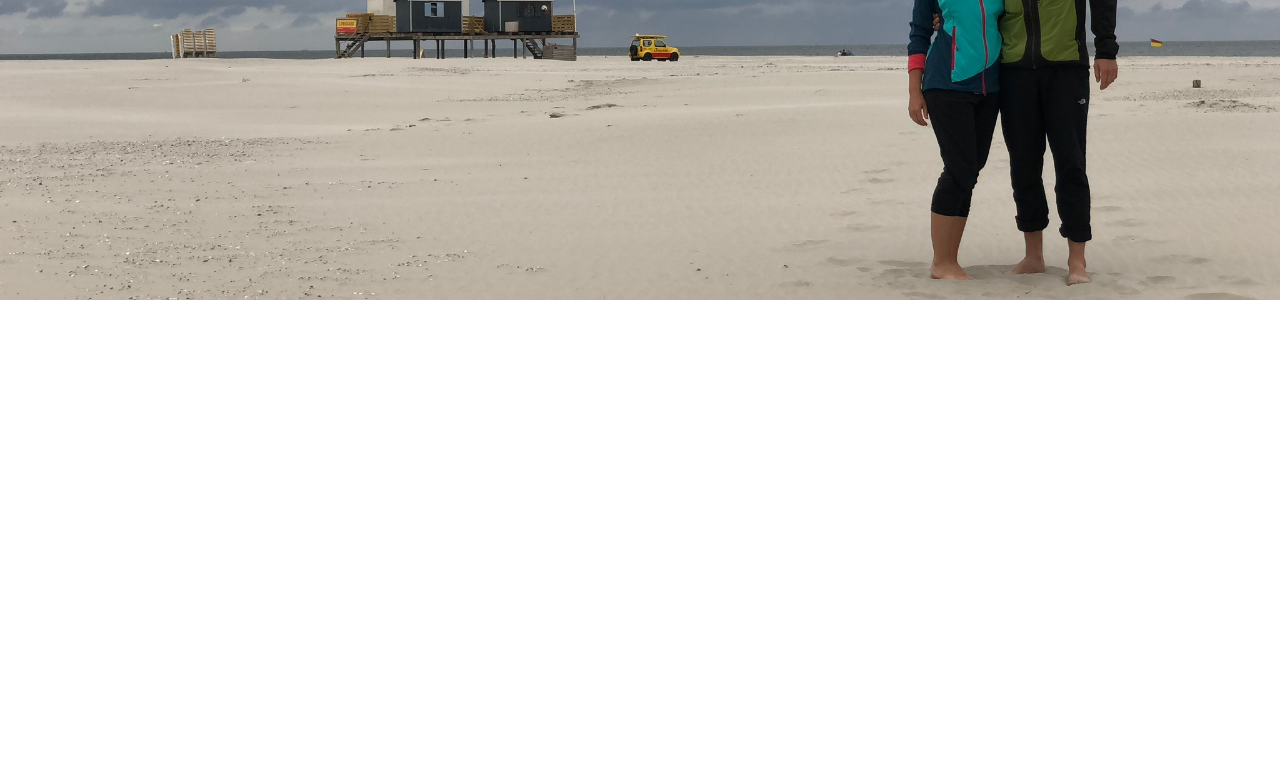
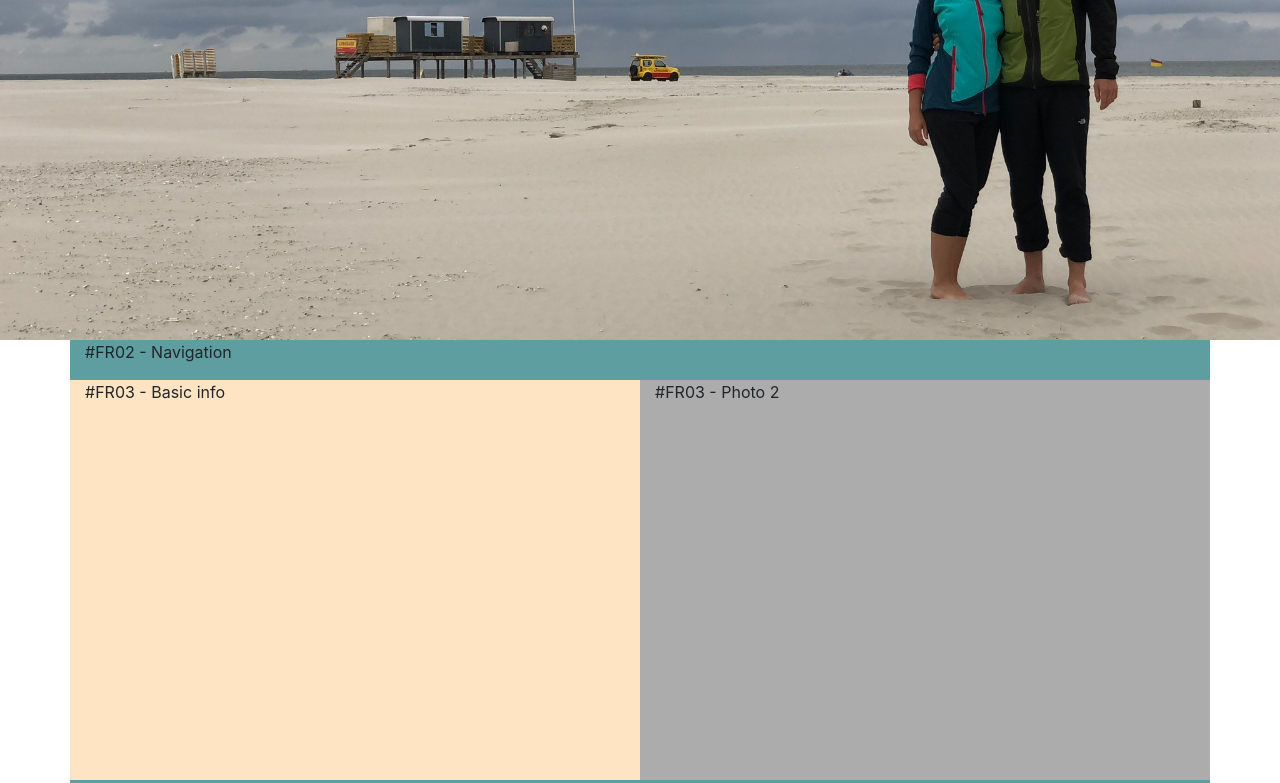
Before and after one commit to vlnevyhosteny/we-are-getting-married, a Next.js app: page / in a window 1280 px wide. Shown: the part 300-1083 px from the top of the page. Before the commit the page ends 800 px from the top, so only its background shows below. Built offline with nearby package versions, Linux system fonts and the light colour scheme.

Commit message:
feat: wireframe

```diff
--- a/pages/index.tsx
+++ b/pages/index.tsx
@@ -4,6 +4,7 @@ import styles from '../styles/Home.module.scss';
 
 export default function Home(): JSX.Element {
   return (
+    <div>
       <Container fluid>
         <Row>
           <Col className="utils-padding-none">
@@ -14,11 +15,48 @@ export default function Home(): JSX.Element {
                 layout="fill"
                 objectFit="cover"
                 objectPosition="center right"
-              quality={95}
+                quality={100}
               />
+              <p>#FR01 - Photo 1</p>
             </div>
           </Col>
         </Row>
       </Container>
+      <Container>
+        <Row>
+          <Col className="utils-wip blue" style={{ height: '5vh' }}>
+            #FR02 - Navigation
+          </Col>
+        </Row>
+        <Row>
+          <Col xs={12} lg={6} className="utils-wip bisque">
+            <p>#FR03 - Basic info</p>
+          </Col>
+          <Col xs={12} lg={6} className="utils-wip grey">
+            <p>#FR03 - Photo 2</p>
+          </Col>
+        </Row>
+        <Row>
+          <Col className="utils-wip blue">Accomodation info + foto</Col>
+        </Row>
+        <Row>
+          <Col xs={12} lg={6} className="utils-wip grey">
+            <p>#FR04 - Parking info</p>
+          </Col>
+          <Col xs={12} lg={6} className="utils-wip bisque">
+            <p>#FR04 - Photo 3</p>
+          </Col>
+        </Row>
+        <Row>
+          <Col className="utils-wip blue">#FR05 - detailed information</Col>
+        </Row>
+        <Row>
+          <Col className="utils-wip bisque">#FR06 - Organization team - avatars with names</Col>
+        </Row>
+        <Row>
+          <Col className="utils-wip grey">#FR07 - Gifts (QR code)</Col>
+        </Row>
+      </Container>
+    </div>
   );
 }
--- a/styles/Home.module.scss
+++ b/styles/Home.module.scss
@@ -3,7 +3,7 @@
     &-image {
       &-container{
         width: 100vw;
-        height: 75vh;
+        height: 80vh;
       }
     }
   }
--- a/styles/globals.scss
+++ b/styles/globals.scss
@@ -4,6 +4,8 @@ body {
   margin: 0;
   font-family: -apple-system, BlinkMacSystemFont, Segoe UI, Roboto, Oxygen,
     Ubuntu, Cantarell, Fira Sans, Droid Sans, Helvetica Neue, sans-serif;
+
+  height: 100%;
 }
 
 .utils {
@@ -21,6 +23,23 @@ body {
       @extend .utils-padding-right-0px;
     }
   }
+
+  &-wip {
+    content: "WIP";
+    height: 50vh;
+
+    &.bisque {
+      background: bisque;
+    }
+
+    &.grey {
+      background: rgb(173, 172, 172);
+    }
+
+    &.blue  {
+      background-color: cadetblue;
+    }
+  }
 }
 
 .image {
```
Lines whose indentation alone changed are shown as unchanged.
